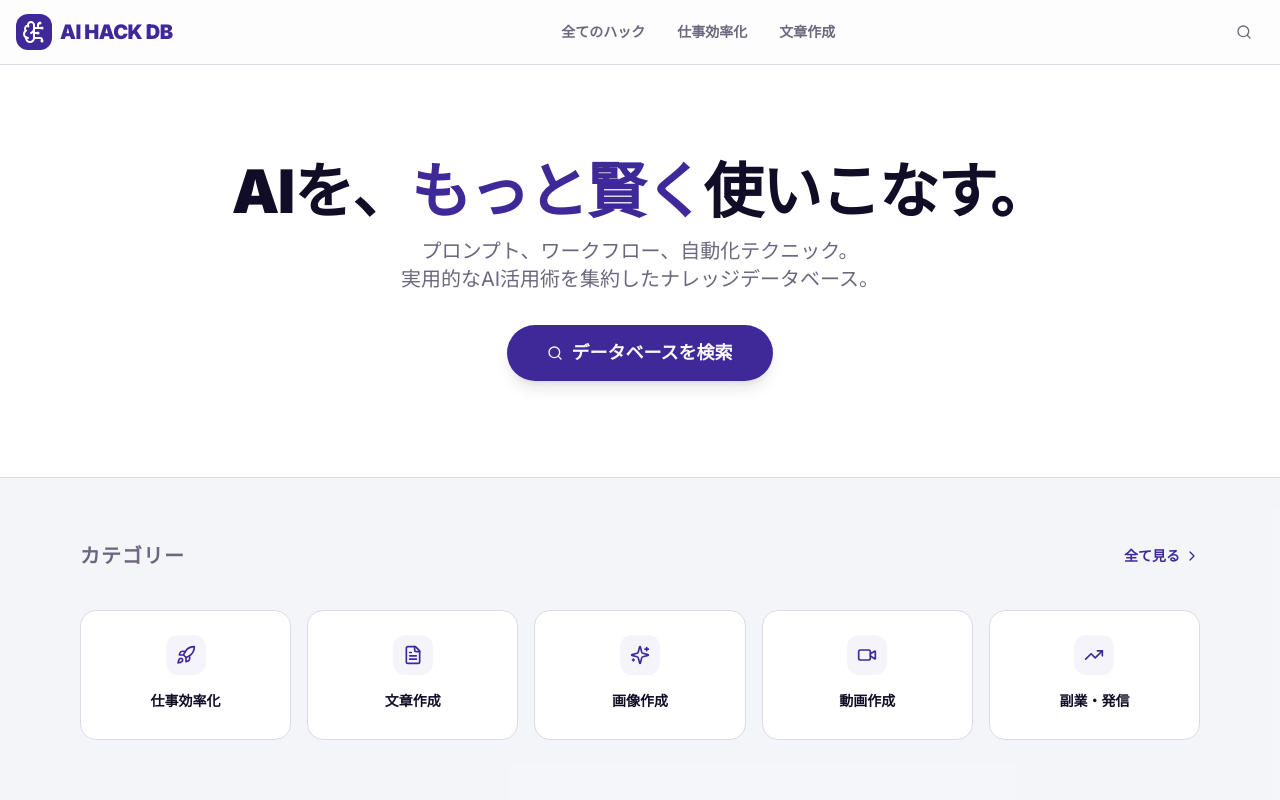
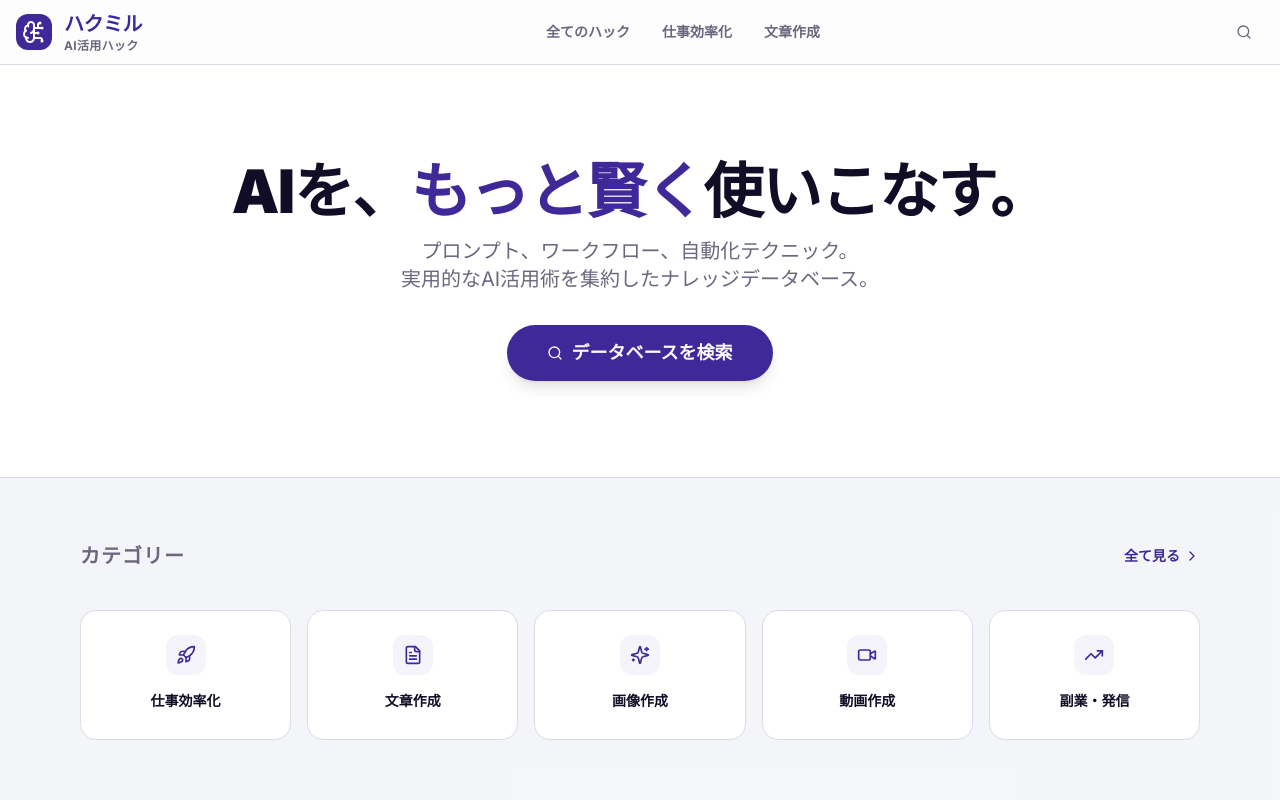
Before and after one commit to tools-labo/hakumiru, a Next.js app: page / in a window 1280 px wide. Shown: the top 800 px of the page. Built offline with nearby package versions, Linux system fonts and the light colour scheme.

Commit message:
Refactor Header component with new branding
Updated the Header component to include new branding and navigation links in Japanese.

```diff
--- a/src/components/Header.tsx
+++ b/src/components/Header.tsx
@@ -1,4 +1,3 @@
-
 "use client";
 
 import Link from "next/link";
@@ -9,23 +8,38 @@ export function Header() {
   return (
     <header className="sticky top-0 z-50 w-full bg-white/80 backdrop-blur-md border-b">
       <div className="container mx-auto px-4 h-16 flex items-center justify-between">
-        <Link href="/" className="flex items-center gap-2 group">
-          <div className="bg-primary p-1.5 rounded-lg group-hover:scale-105 transition-transform">
+        <Link href="/" className="flex items-center gap-3 group min-w-0">
+          <div className="bg-primary p-1.5 rounded-lg group-hover:scale-105 transition-transform flex-shrink-0">
             <BrainCircuit className="w-6 h-6 text-white" />
           </div>
-          <span className="text-xl font-headline font-black tracking-tight text-primary">
-            AI HACK DB
-          </span>
+
+          <div className="min-w-0">
+            <div className="text-lg md:text-xl font-headline font-black tracking-tight text-primary leading-none">
+              ハクミル
+            </div>
+            <div className="text-[10px] md:text-xs font-bold text-muted-foreground tracking-wide whitespace-nowrap">
+              AI活用ハック
+            </div>
+          </div>
         </Link>
 
         <nav className="hidden md:flex items-center gap-8">
-          <Link href="/hacks" className="text-sm font-bold text-muted-foreground hover:text-primary transition-colors">
+          <Link
+            href="/hacks"
+            className="text-sm font-bold text-muted-foreground hover:text-primary transition-colors"
+          >
             全てのハック
           </Link>
-          <Link href="/hacks?category=仕事効率化" className="text-sm font-bold text-muted-foreground hover:text-primary transition-colors">
+          <Link
+            href="/hacks?category=仕事効率化"
+            className="text-sm font-bold text-muted-foreground hover:text-primary transition-colors"
+          >
             仕事効率化
           </Link>
-          <Link href="/hacks?category=文章作成" className="text-sm font-bold text-muted-foreground hover:text-primary transition-colors">
+          <Link
+            href="/hacks?category=文章作成"
+            className="text-sm font-bold text-muted-foreground hover:text-primary transition-colors"
+          >
             文章作成
           </Link>
         </nav>
```
